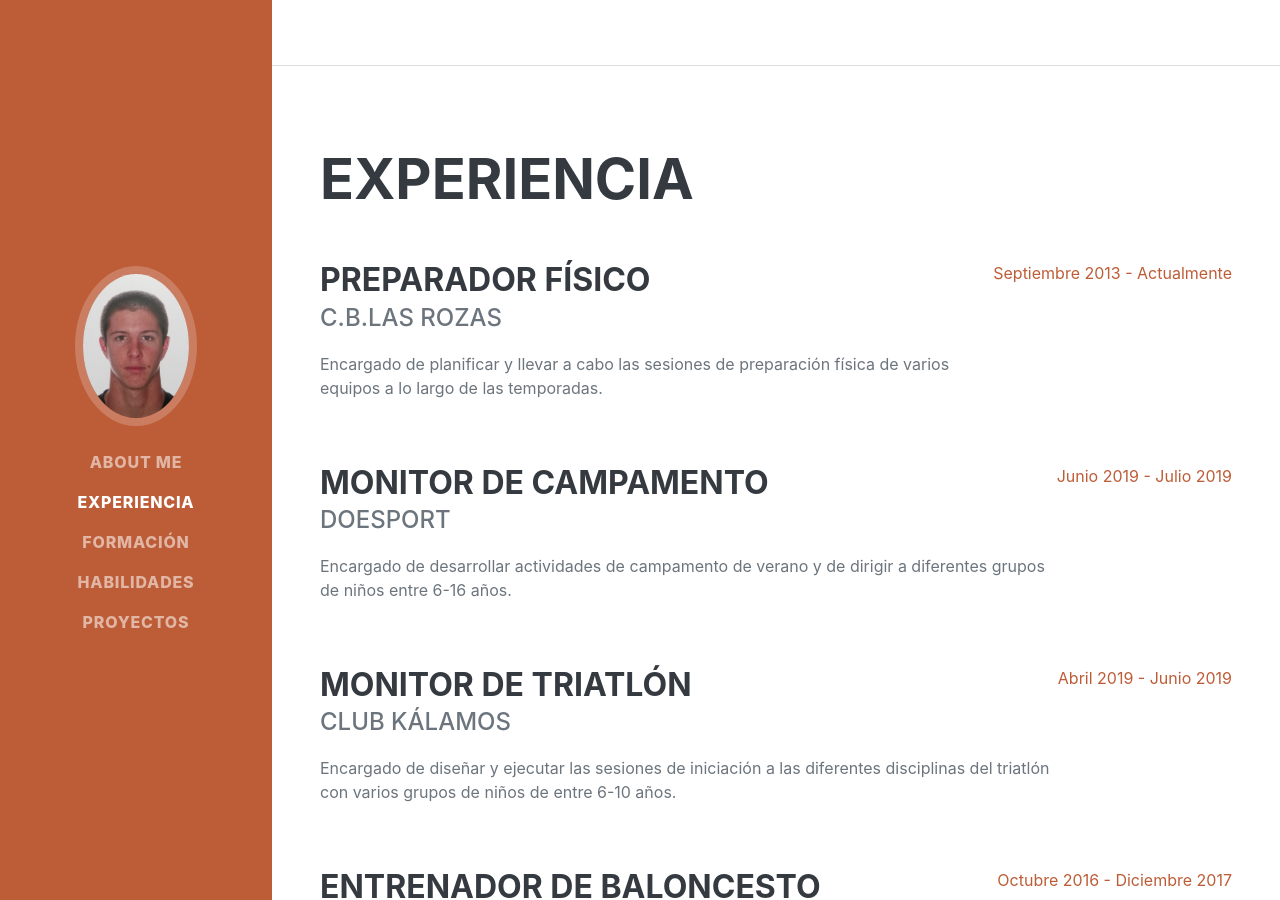
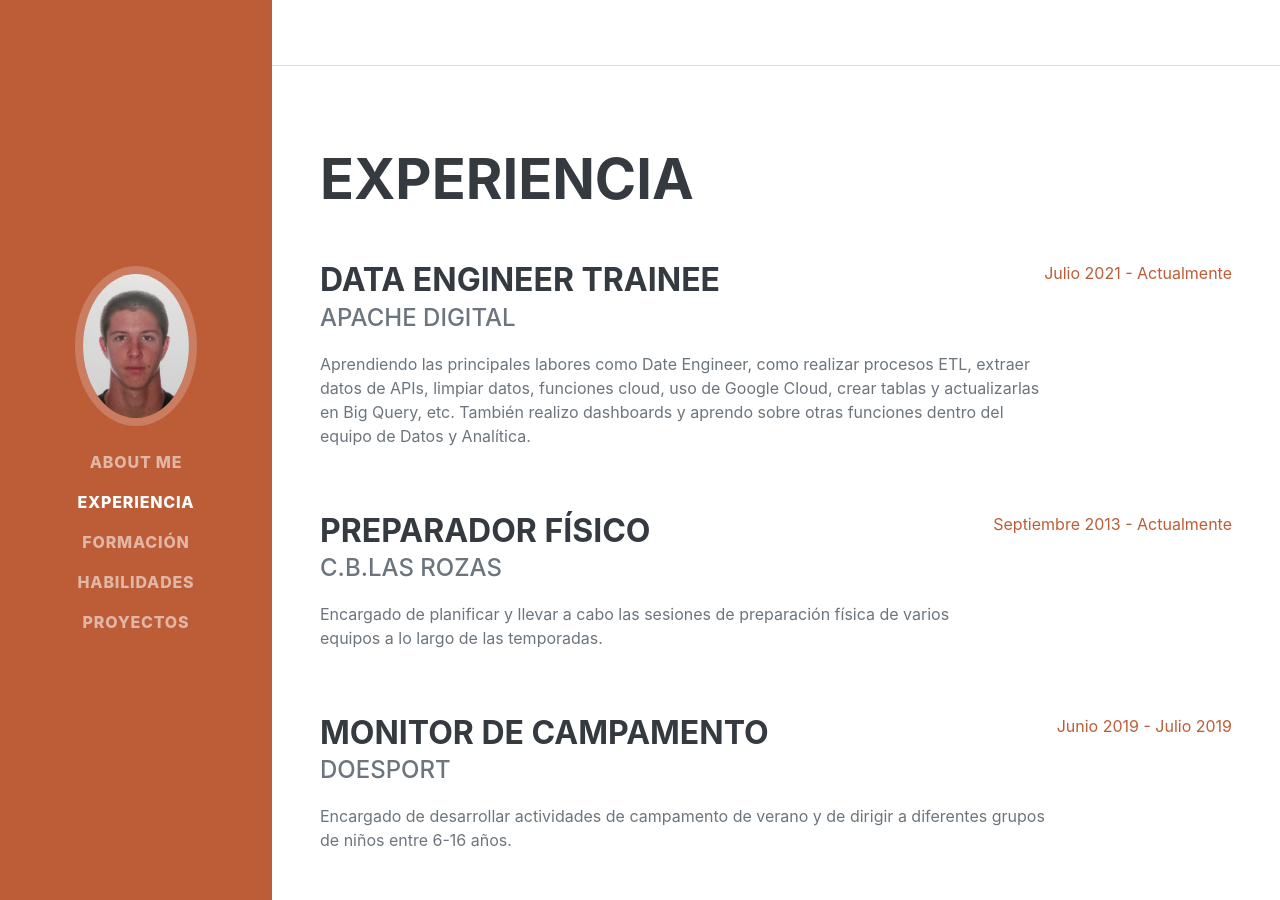
Before and after one commit to arturogzm93/PORTFOLIO, a Jekyll site: the page cv/index.html, which Jekyll copies as it is, in a window 1280 px wide and 900 px high, scrolled down 835 px. Built offline with Jekyll 4.4.1, drawn with Linux system fonts in a browser that asks for light colours; some web fonts are replaced.

Commit message:
CS Apache

```diff
--- a/cv/index.html
+++ b/cv/index.html
@@ -58,6 +58,14 @@
             <section class="resume-section" id="experiencia">
                 <div class="resume-section-content">
                     <h2 class="mb-5">Experiencia</h2>
+                    <div class="d-flex flex-column flex-md-row justify-content-between mb-5">
+                        <div class="flex-grow-1">
+                            <h3 class="mb-0">Data Engineer Trainee</h3>
+                            <div class="subheading mb-3">Apache Digital</div>
+                            <p>Aprendiendo las principales labores como Date Engineer, como realizar procesos ETL, extraer datos de APIs, limpiar datos, funciones cloud, uso de Google Cloud, crear tablas y actualizarlas en Big Query, etc. También realizo dashboards y aprendo sobre otras funciones dentro del equipo de Datos y Analítica.</p>
+                        </div>
+                        <div class="flex-shrink-0"><span class="text-primary">Julio 2021 - Actualmente</span></div>
+                    </div>
                     <div class="d-flex flex-column flex-md-row justify-content-between mb-5">
                         <div class="flex-grow-1">
                             <h3 class="mb-0">Preparador físico</h3>
```
